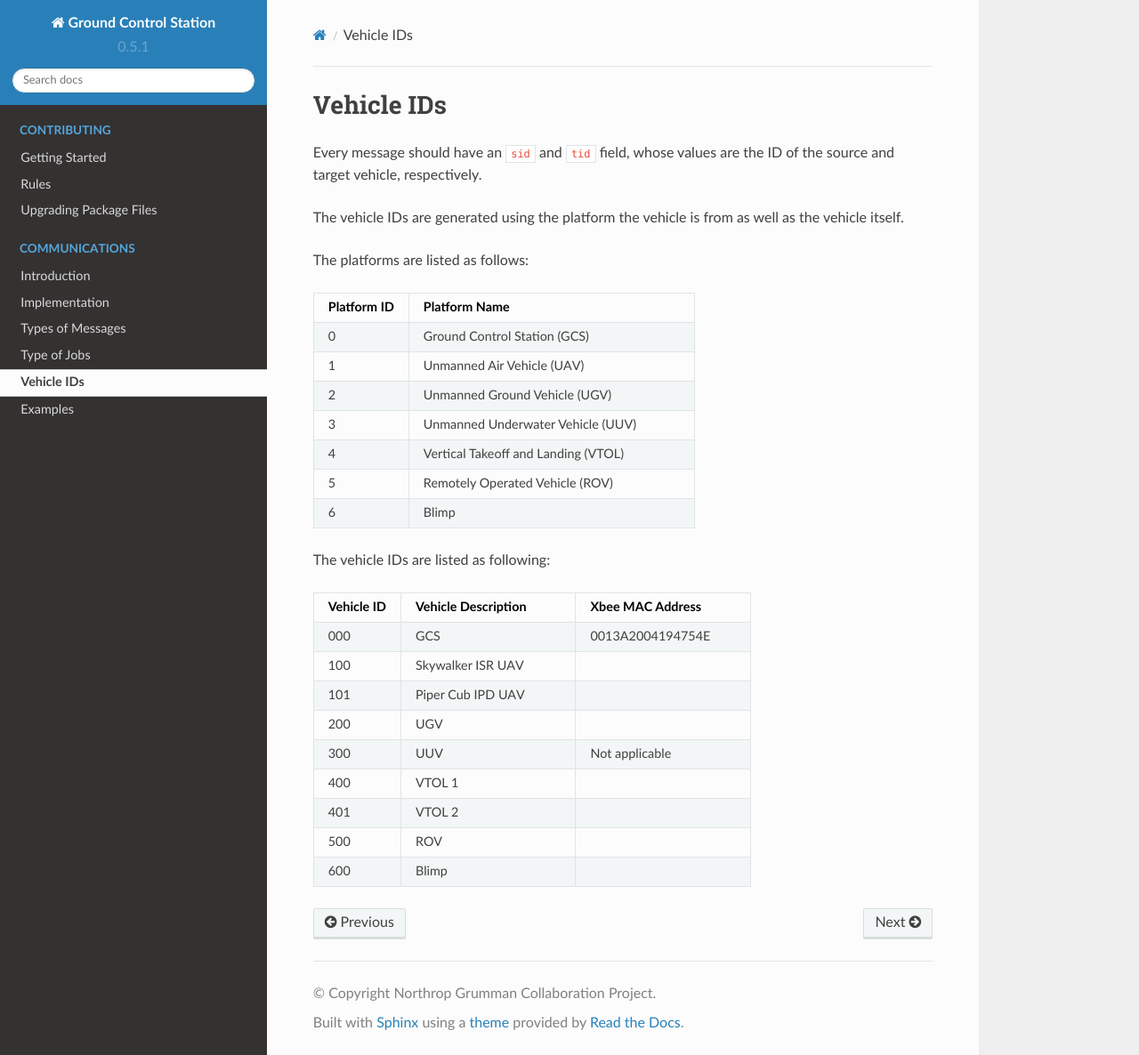
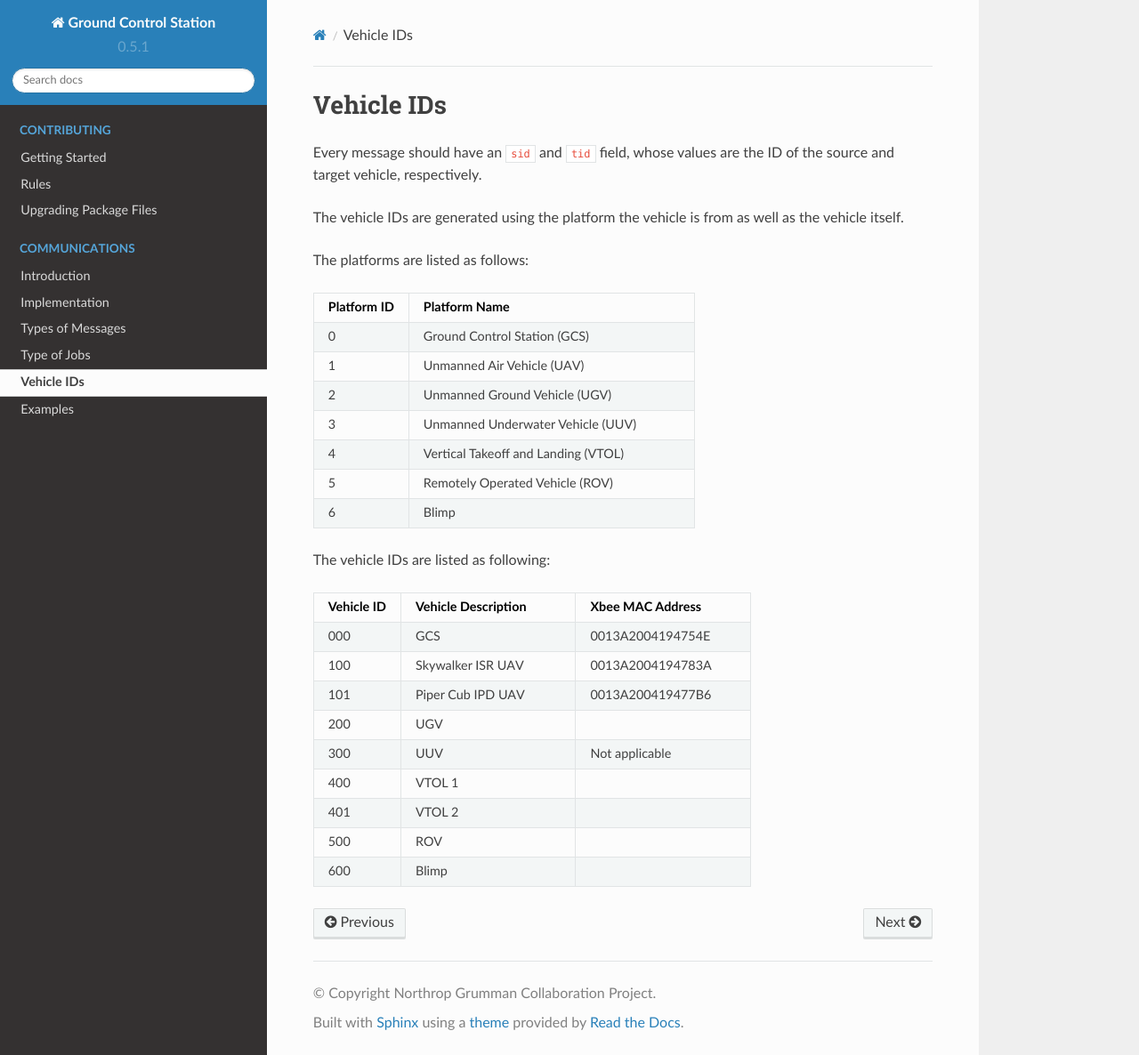
Before and after one commit to NGCP/GCS, a Sphinx documentation site: the page built from docs/communications/vehicles.rst, in a window 1280 px wide and 1186 px high. Shown: the whole window at 89% size. Built offline with Sphinx 7.4.7 and the Read the Docs theme 2.0.0, drawn with Linux system fonts in a browser that asks for light colours.

Commit message:
UAV Mac Addresses

```diff
--- a/docs/communications/vehicles.rst
+++ b/docs/communications/vehicles.rst
@@ -43,10 +43,10 @@ The vehicle IDs are listed as following:
     - 0013A2004194754E
   * - 100
     - Skywalker ISR UAV
-    -
+    - 0013A2004194783A
   * - 101
     - Piper Cub IPD UAV
-    -
+    - 0013A200419477B6
   * - 200
     - UGV
     -
```
